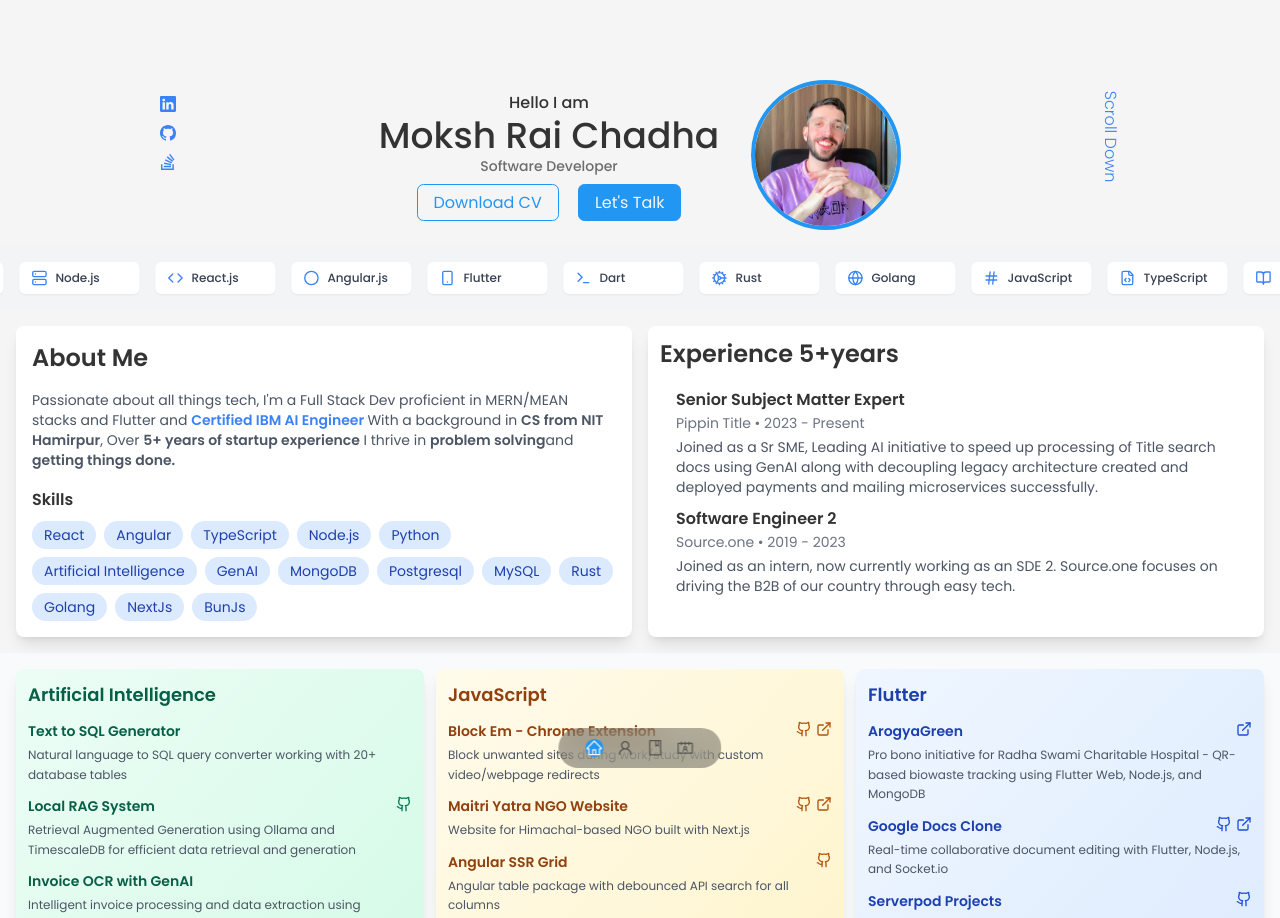
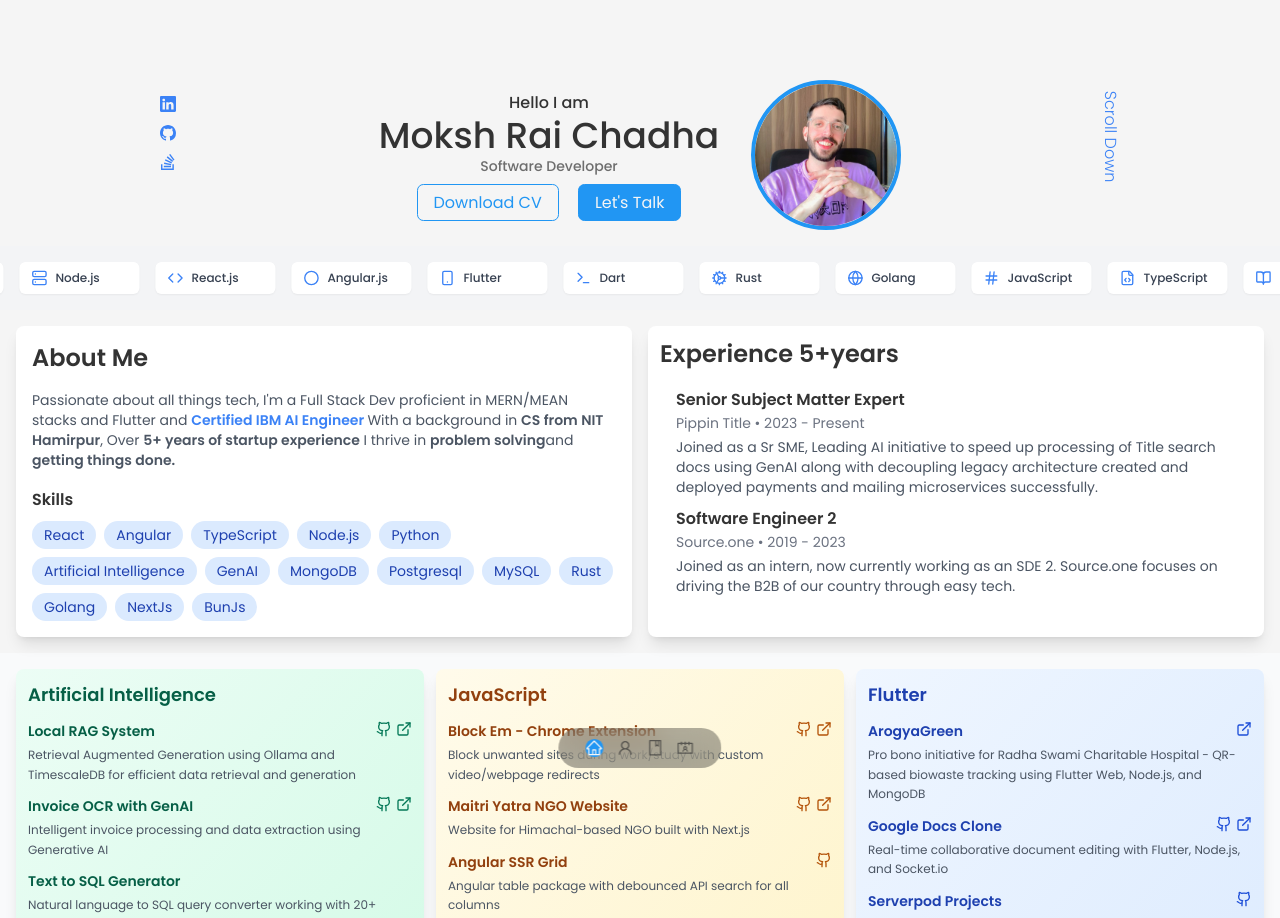
Before and after one commit to mokshchadha/react-portfolio, a React (Create React App) app: page / in a window 1280 px wide. Shown: the top 918 px of the page. Built offline with nearby package versions, Linux system fonts and the light colour scheme.

Commit message:
ai updated

```diff
--- a/src/components/portfolio/Portfolio.jsx
+++ b/src/components/portfolio/Portfolio.jsx
@@ -10,22 +10,23 @@
       linkColor: "text-emerald-700 hover:text-emerald-900",
       items: [
         {
-          title: "Text to SQL Generator",
-          description:
-            "Natural language to SQL query converter working with 20+ database tables",
-          repo: "",
-          preview:""
-        },
-        {
           title: "Local RAG System",
           description:
             "Retrieval Augmented Generation using Ollama and TimescaleDB for efficient data retrieval and generation",
           repo: "mokshchadha/local_rag",
+          preview: "https://medium.com/@chadhamoksh/build-a-fully-local-rag-app-with-postgresql-llama-3-2-and-ollama-b18cec13382d",
         },
         {
           title: "Invoice OCR with GenAI",
           description:
             "Intelligent invoice processing and data extraction using Generative AI",
+          repo: "mokshchadha/invoice_ocr",
+          preview:"https://documentanalysis.streamlit.app/"
+        },
+        {
+          title: "Text to SQL Generator",
+          description:
+            "Natural language to SQL query converter working with 20+ database tables",
           repo: "",
           preview:""
         },
```
